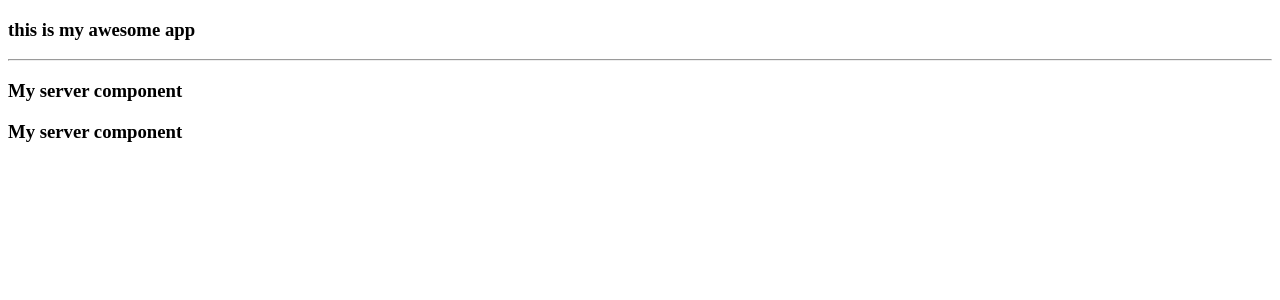
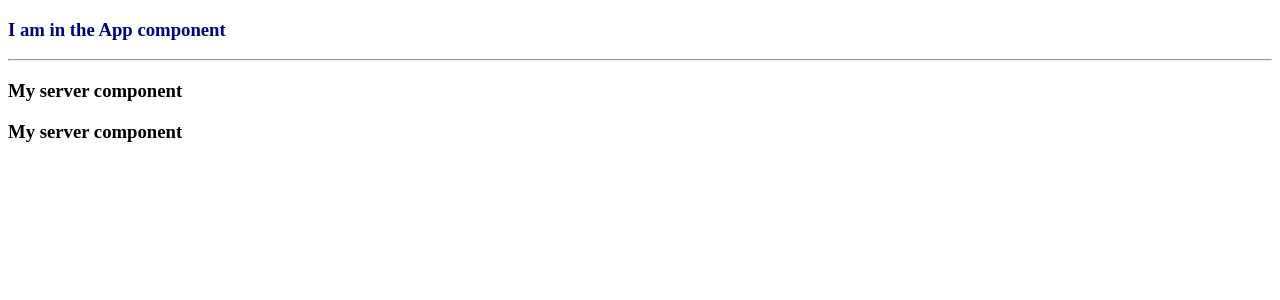
Before and after one commit to AminaB/my-demo-app, an Angular app: page / in a window 1280 px wide. Shown: the top 300 px of the page. Built offline with nearby package versions, Linux system fonts and the light colour scheme.

Commit message:
using component

```diff
--- a/src/app/app.component.css
+++ b/src/app/app.component.css
@@ -0,0 +1,3 @@
+h3{
+    color: darkblue;
+}
--- a/src/app/app.component.html
+++ b/src/app/app.component.html
@@ -1,3 +1,10 @@
-<h3> this is my awesome app</h3>
+<div class="container">
+    <div class=""row>
+        <div class="col-xs-12">
+            <h3> I am in the App component</h3>
+
+        </div>
+    </div>
+</div>
 <hr>
 <app-servers></app-servers>
```
